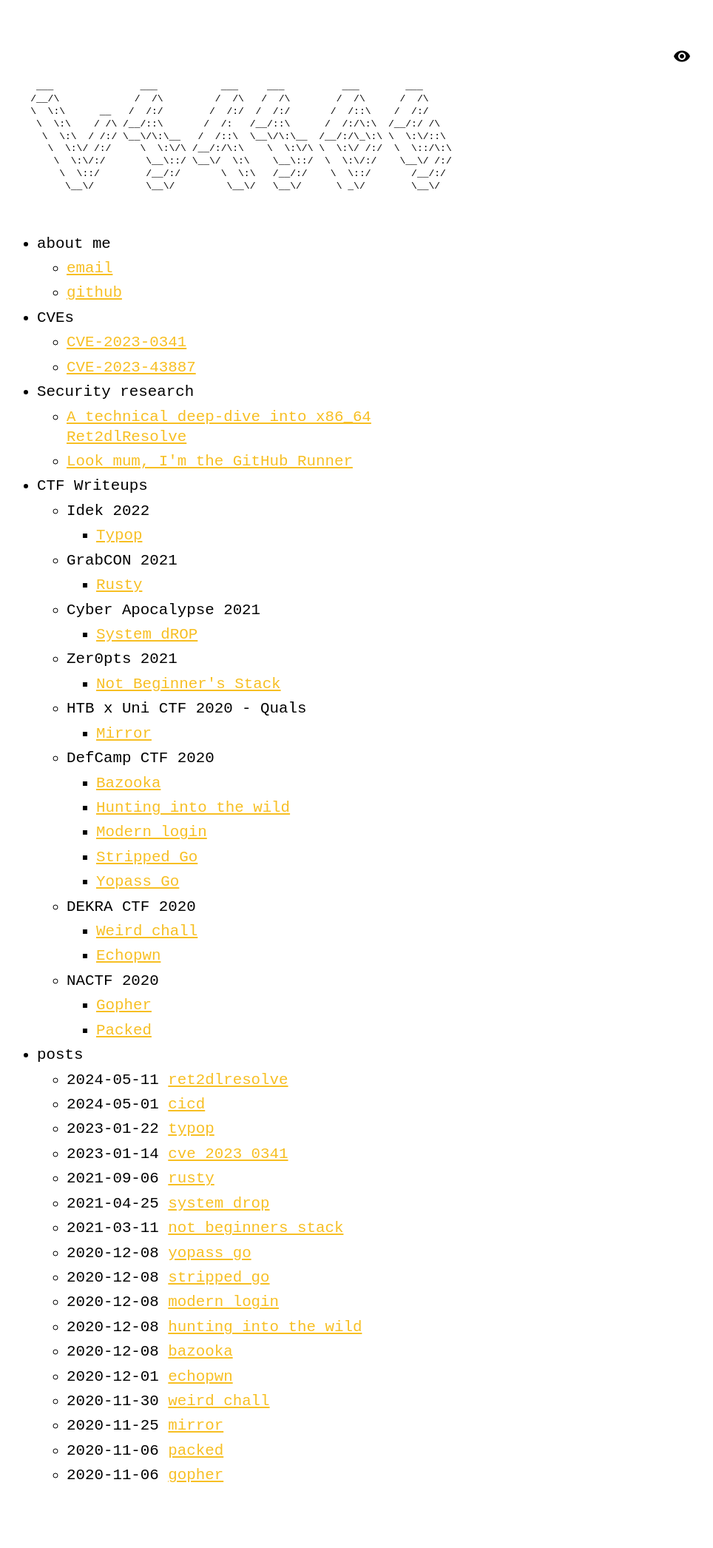
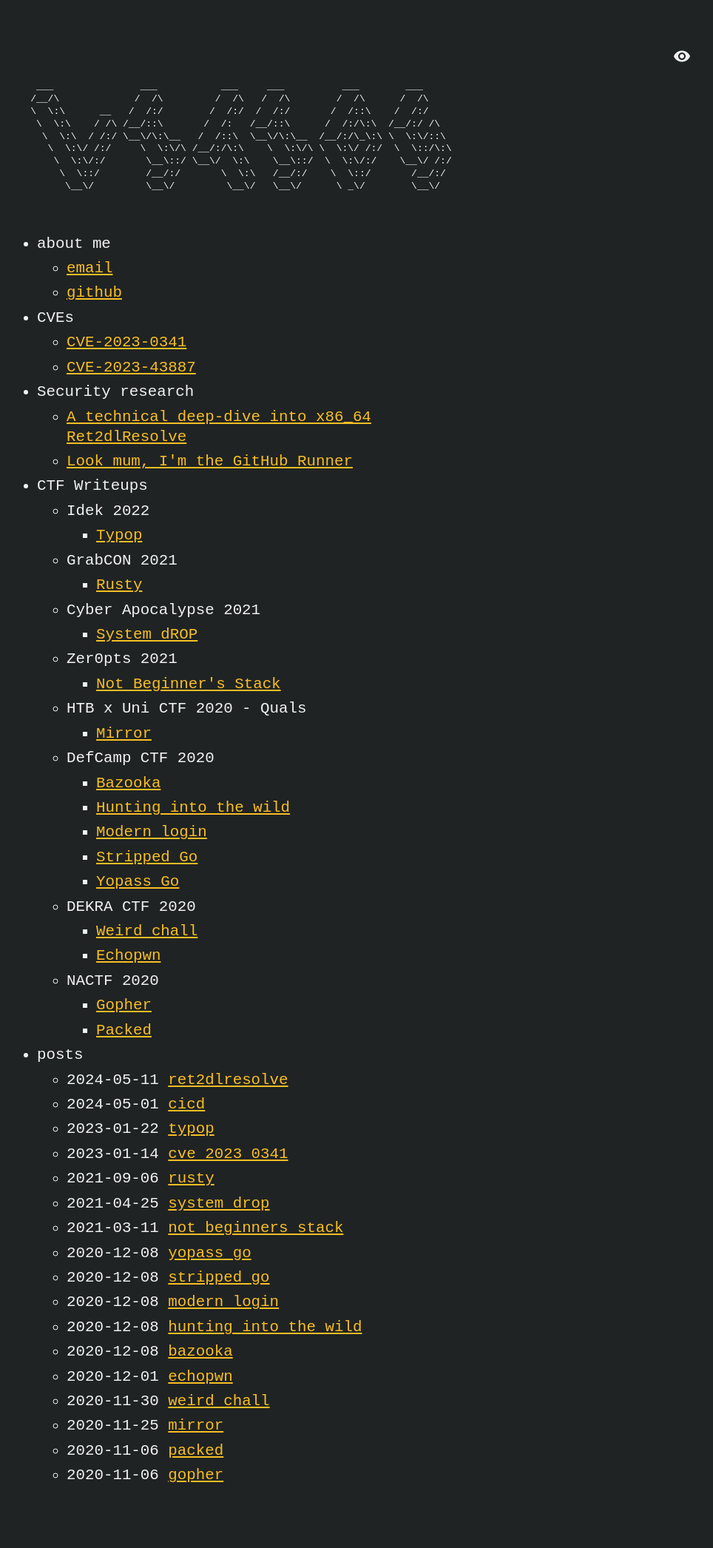
Before and after one commit to litios/litios.github.io, a Jekyll site: the page built from index.md, in a window 1280 px wide. Shown: the whole page at 74% size, without its empty margins (310-1274 px from the left). Built offline with Jekyll 4.4.1, drawn with Linux system fonts in a browser that asks for light colours.

Commit message:
Set dark as default mode
Signed-off-by: David Fernandez Gonzalez (litios) <david.fernandezgonzalez@canonical.com>

```diff
--- a/_sass/no-style-please.scss
+++ b/_sass/no-style-please.scss
@@ -19,12 +19,12 @@ body[a="dark"] { @include dark-appearance; }
 // bg color is also needed in html in order to
 // block body's background propagation
 // see: https://stackoverflow.com/a/61265706
-html, body { background-color: white; }
+html, body { background-color: #202324; }
 
 html { height: 100%; }
 
 body {
-  color: black;
+  color: #f2f2f2;
   font-family: monospace;
   font-size: 1.3rem;
   line-height: 1.3;
```
